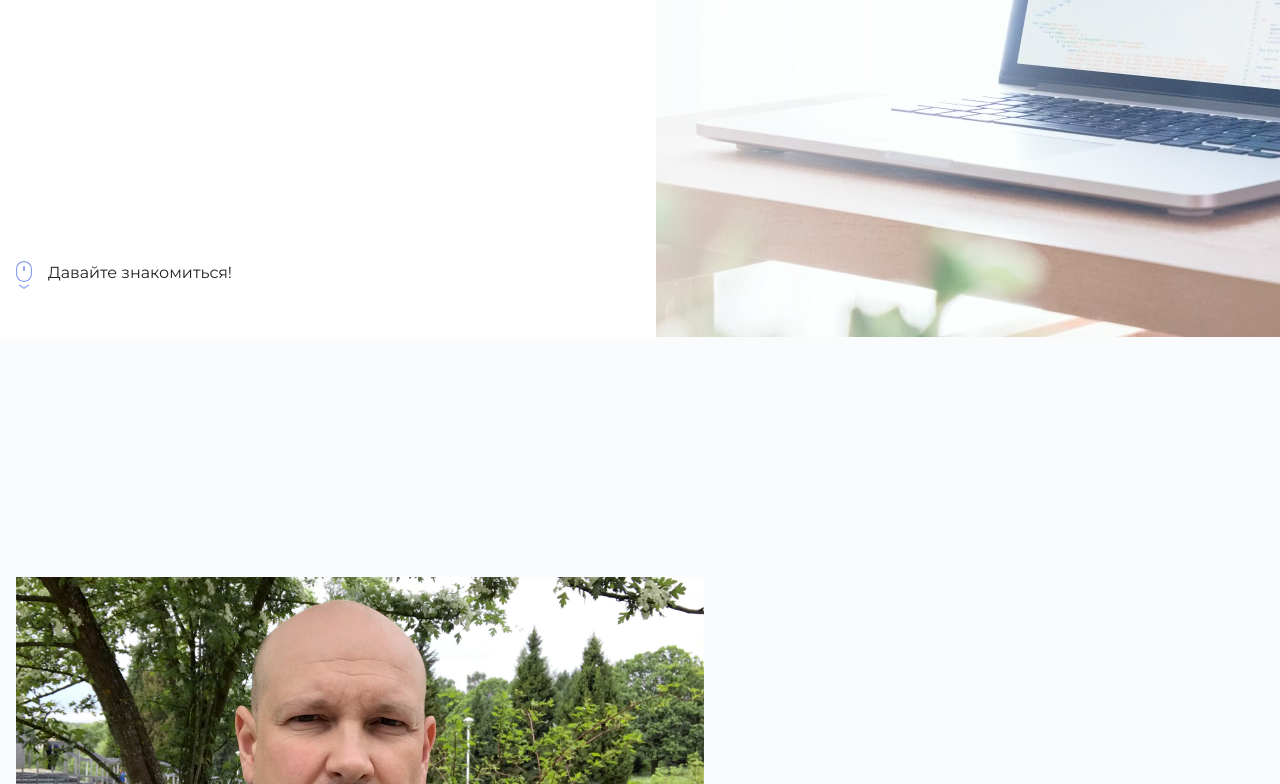
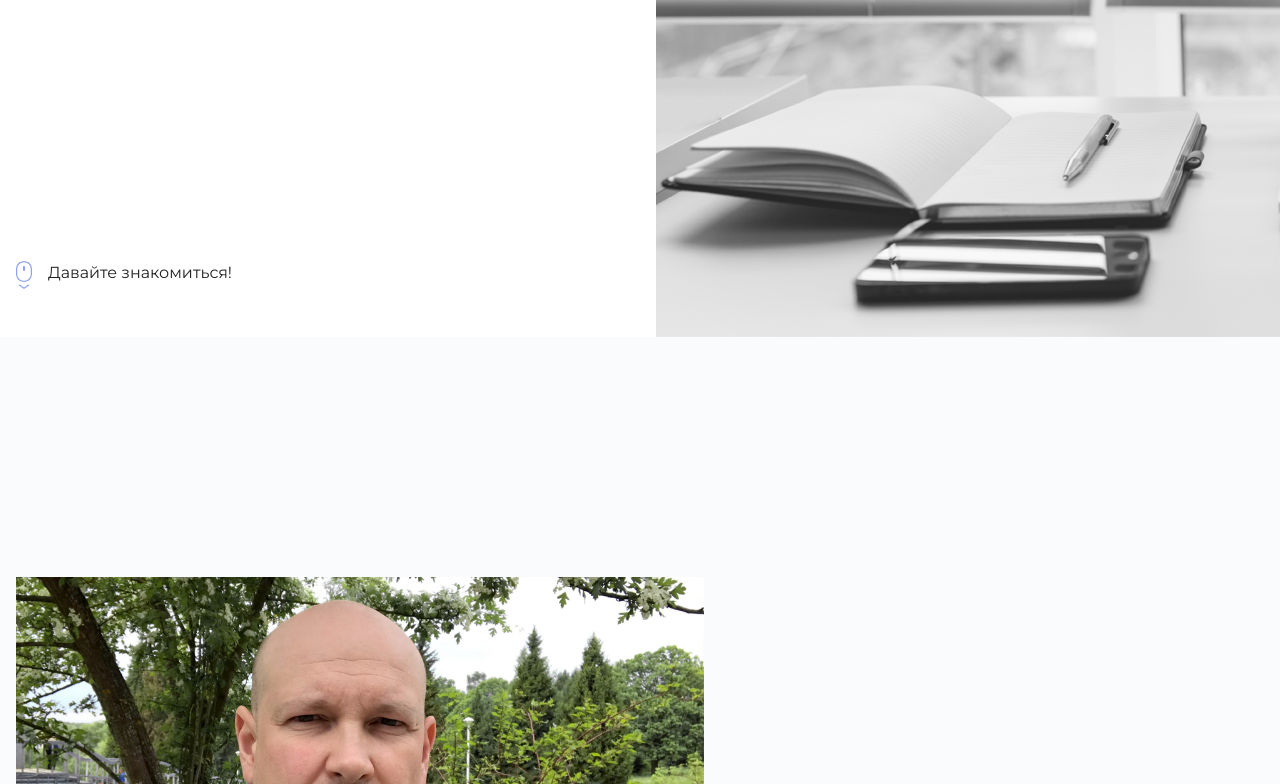
Before and after one commit to Sovrax/sovrax.github.io, a plain HTML site: page index.html in a window 1280 px wide. Shown: the part 463-1247 px from the top of the page. Drawn offline with Linux system fonts and the light colour scheme.

Commit message:
Update style.css

```diff
--- a/style.css
+++ b/style.css
@@ -6,7 +6,7 @@ body {
   font-size: 16px;
   line-height: 32px;
   color: #222222;
-  background-image: url("img/hero-bg.jpg");
+  background-image: url("img/hero-bg.png");
   background-repeat: no-repeat;
   background-position-y: top;
   background-position-x: calc(50vw + 16px);
```
